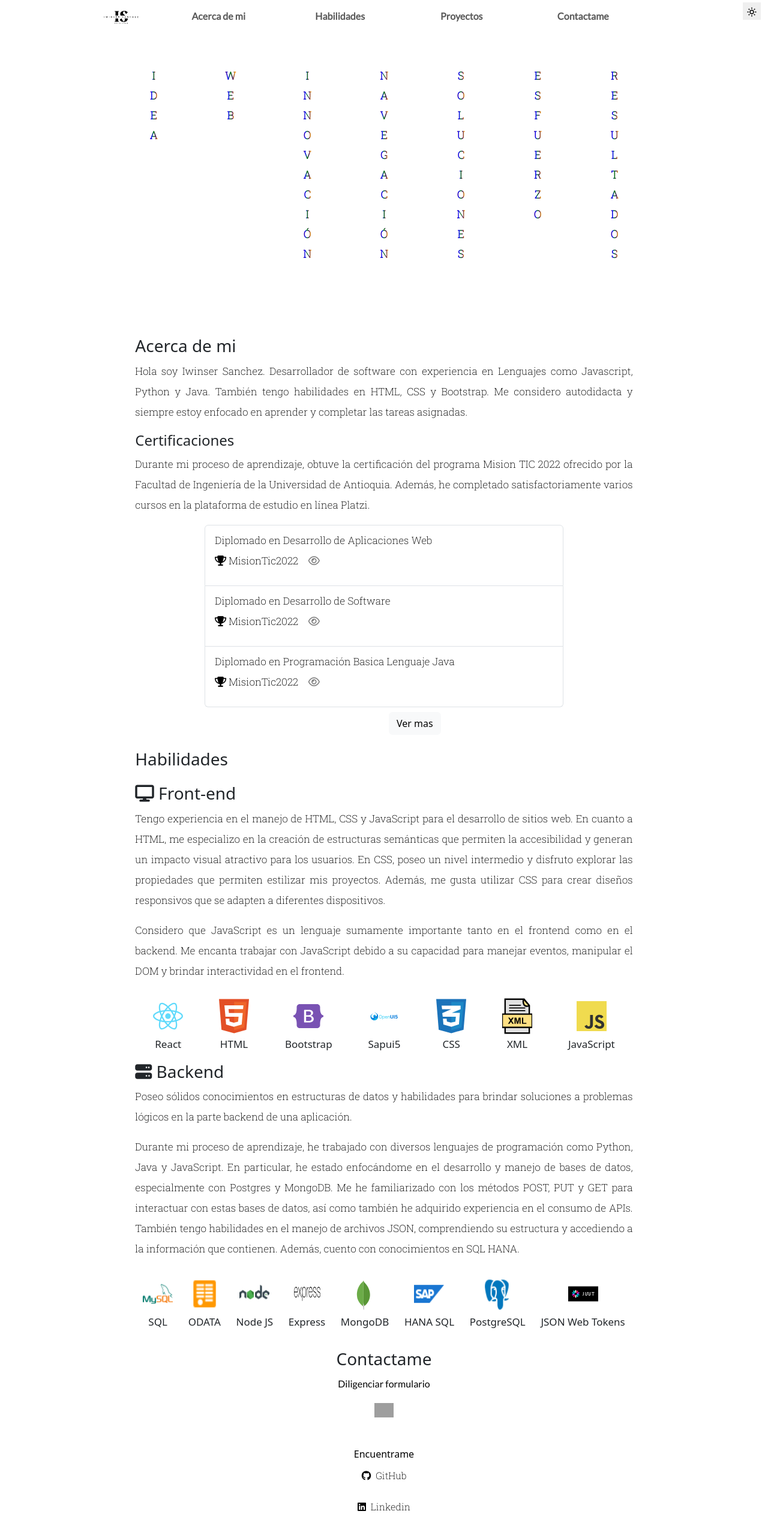
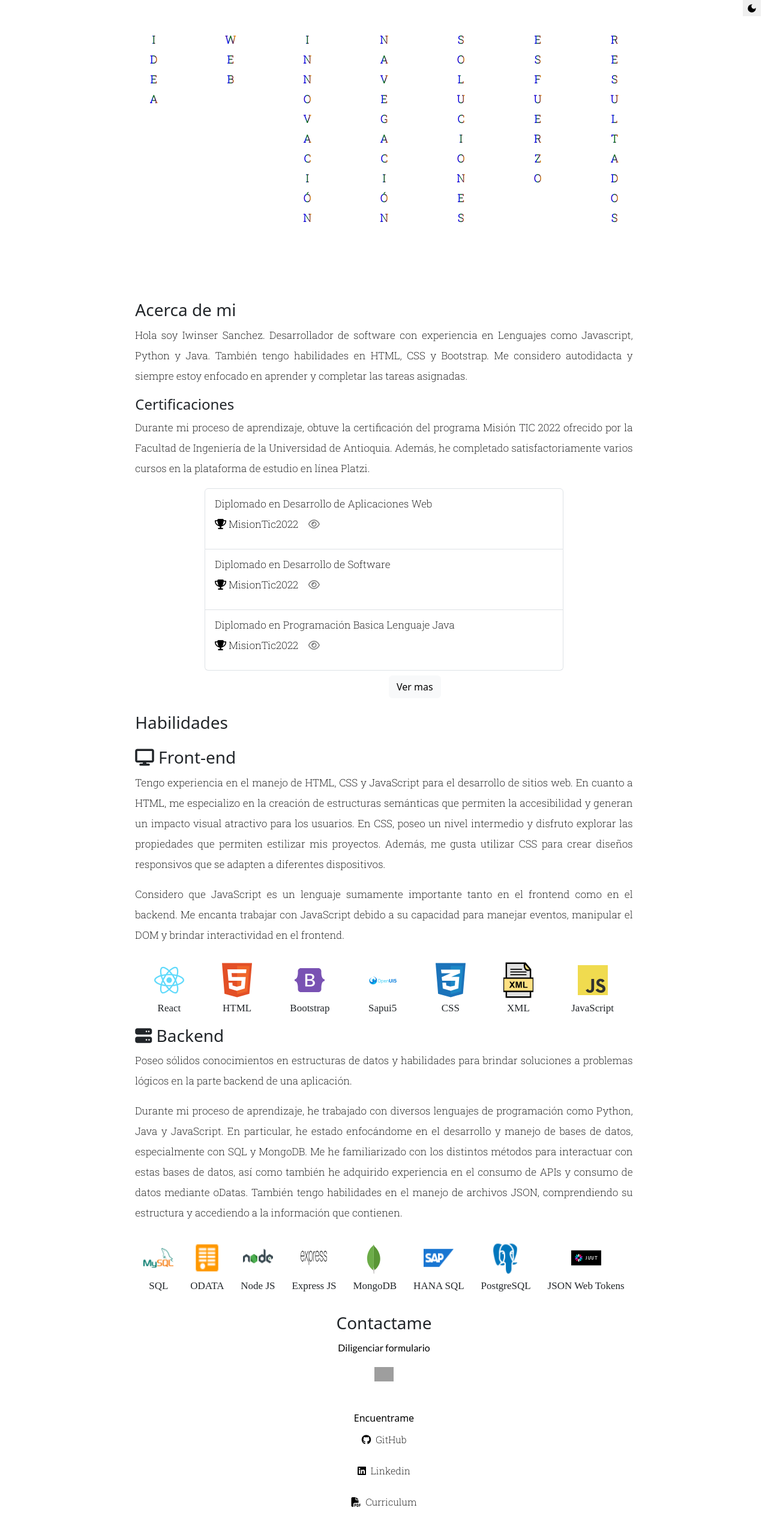
Before and after one commit to iwinser117/react-portafolio, a React app: page / in a window 1280 px wide. Shown: the top 2554 px of the page at 60% size. Built offline with nearby package versions, Linux system fonts and the light colour scheme; grey boxes are pictures that could not be loaded.

Commit message:
nav pagina inicio

```diff
--- a/src/buttons/DarkModeProvider.jsx
+++ b/src/buttons/DarkModeProvider.jsx
@@ -12,11 +12,8 @@ const DarkModeProvider = ({ children }) => {
 
   return (
     <div className={`dark-mode-container ${isDarkMode ? "dark-mode" : ""}`}>
-      <button
-        className="theme-toggle"
-        onClick={handleModeChange}
-      >
-        <p className="ci-icon">{isDarkMode ? <MdDarkMode /> : <BiSun />}</p>
+      <button className="theme-toggle" onClick={handleModeChange}>
+        <p className="ci-icon">{isDarkMode ? <BiSun /> : <MdDarkMode />}</p>
       </button>
 
       {children}
--- a/src/components/Acerca.jsx
+++ b/src/components/Acerca.jsx
@@ -32,7 +32,7 @@ const Acerca = () => {
         <h4>Certificaciones</h4>
         <p>
           Durante mi proceso de aprendizaje, obtuve la certificación del
-          programa Mision TIC 2022 ofrecido por la Facultad de Ingeniería de la
+          programa Misión TIC 2022 ofrecido por la Facultad de Ingeniería de la
           Universidad de Antioquia. Además, he completado satisfactoriamente
           varios cursos en la plataforma de estudio en línea Platzi.
         </p>
@@ -101,7 +101,7 @@ const Acerca = () => {
           </li>
           <li className="list-group-item list-group-item-action">
             <p>
-              Curso Práctico de Frontend Developer
+              Curso Practico de Frontend Developer
               <br />
               <i className="fa-solid fa-trophy icon-li"></i>&nbsp;Platzi &nbsp;
               &nbsp;
--- a/src/components/Formulario.jsx
+++ b/src/components/Formulario.jsx
@@ -111,7 +111,7 @@ const Fomulario = () => {
               type="text"
               className="form-control"
               id="asunto"
-              placeholder="Escribe una breve descripcion del motivo de contacto."
+              placeholder="Escribe una breve descripción del motivo de contacto."
               required
             />
           </div>
--- a/src/components/Habilidades.jsx
+++ b/src/components/Habilidades.jsx
@@ -52,23 +52,28 @@ const Habilidades = () => {
             HTML
           </a>
           <a>
-            <img src={bootstrap} width={"50px"} alt="" /><br />
+            <img src={bootstrap} width={"50px"} alt="" />
+            <br />
             Bootstrap
           </a>
           <a>
-            <img src={ui5} width={"50px"} alt="" /><br />
+            <img src={ui5} width={"50px"} alt="" />
+            <br />
             Sapui5
           </a>
           <a>
-            <img src={css} width={"50px"} alt="" /><br />
+            <img src={css} width={"50px"} alt="" />
+            <br />
             CSS
           </a>
           <a>
-            <img src={xml} width={"50px"} alt="" /><br />
+            <img src={xml} width={"50px"} alt="" />
+            <br />
             XML
           </a>
           <a>
-            <img src={logojavascript} width={"50px"} alt="" /><br />
+            <img src={logojavascript} width={"50px"} alt="" />
+            <br />
             JavaScript
           </a>
         </div>
@@ -87,12 +92,12 @@ const Habilidades = () => {
           Durante mi proceso de aprendizaje, he trabajado con diversos lenguajes
           de programación como Python, Java y JavaScript. En particular, he
           estado enfocándome en el desarrollo y manejo de bases de datos,
-          especialmente con Postgres y MongoDB. Me he familiarizado con los
-          métodos POST, PUT y GET para interactuar con estas bases de datos, así
-          como también he adquirido experiencia en el consumo de APIs. También
-          tengo habilidades en el manejo de archivos JSON, comprendiendo su
-          estructura y accediendo a la información que contienen. Además, cuento
-          con conocimientos en SQL HANA.
+          especialmente con SQL y MongoDB. Me he familiarizado con los distintos
+          métodos para interactuar con estas bases de datos, así como también he
+          adquirido experiencia en el consumo de APIs y consumo de datos
+          mediante oDatas. También tengo habilidades en el manejo de archivos
+          JSON, comprendiendo su estructura y accediendo a la información que
+          contienen.
         </p>
         <div className="img-skill-front">
           <a>
@@ -104,27 +109,33 @@ const Habilidades = () => {
             ODATA
           </a>
           <a>
-            <img src={node} width={"50px"} alt="" /><br />
+            <img src={node} width={"50px"} alt="" />
+            <br />
             Node JS
           </a>
           <a>
-            <img src={express} width={"50px"} alt="" /><br />
-            Express
+            <img src={express} width={"50px"} alt="" />
+            <br />
+            Express JS
           </a>
           <a>
-            <img src={mongodb} width={"50px"} alt="" /><br />
+            <img src={mongodb} width={"50px"} alt="" />
+            <br />
             MongoDB
           </a>
           <a>
-            <img src={btp} width={"50px"} alt="" /><br />
+            <img src={btp} width={"50px"} alt="" />
+            <br />
             HANA SQL
           </a>
           <a>
-            <img src={postgresql} width={"50px"} alt="" /><br />
+            <img src={postgresql} width={"50px"} alt="" />
+            <br />
             PostgreSQL
           </a>
           <a>
-            <img src={wjt} width={"50px"} alt="" /><br />
+            <img src={wjt} width={"50px"} alt="" />
+            <br />
             JSON Web Tokens
           </a>
         </div>
--- a/src/components/Nav.jsx
+++ b/src/components/Nav.jsx
@@ -1,12 +1,29 @@
-import React, { useState } from "react";
+import React, { useState, useEffect } from "react";
 import logo from "@assets/ok.svg";
 import "@styles/Nav.css";
 import { NavLink, useLocation } from "react-router-dom";
 const Nav = () => {
+  let prevScrollpos = window.pageYOffset;
+  window.onscroll = function () {
+    let currentScrollPos = window.pageYOffset;
+
+    if (prevScrollpos > currentScrollPos) {
+      document.getElementById("navbar").style.top = "0";
+    } else {
+      document.getElementById("navbar").style.top = "-50px";
+    }
+    if (prevScrollpos > currentScrollPos) {
+      document.getElementById("n2").style.top = "0";
+    } else {
+      document.getElementById("n2").style.top = "-50px";
+    }
+    prevScrollpos = currentScrollPos;
+  };
+
   return (
     <>
-      <nav className="navbar navbar-expand-lg ">
-        <div className="container-fluid w-75 ">
+      <nav id="navbar" className="navbar navbar-expand-lg">
+        <div className="container-fluid w-75" id="n2">
           <img className="navbar-brand" src={logo} width="60px" />
           <button
             className="navbar-toggler "
--- a/src/styles/Nav.css
+++ b/src/styles/Nav.css
@@ -49,6 +49,27 @@ nav .container-fluid .collapse{
   .nav-ul a:hover::before {
     transform: scaleX(1);
   }
+
+.dark-mode #navbar {
+  z-index: 100;
+  position: fixed; /* Make it stick/fixed */
+  top: 0;
+  height: 50px;
+  transition: top 0.5s;
+  background-color: #2c3135;
+}
+#navbar {
+  z-index: 100;
+  position: fixed; /* Make it stick/fixed */
+  top: 0;
+  height: 50px;
+  transition: top 0.5s;
+  background-color: rgba(255, 255, 255, 0.8);
+}
+
+.dark-mode nav {
+  background-color: #2c3135;
+}
 }
 
 /* Media query para pantallas medianas */
@@ -124,6 +145,26 @@ nav .container-fluid .collapse{
   .nav-ul a:hover::before {
     transform: scaleX(1);
   }
+  .dark-mode #navbar {
+    z-index: 100;
+    position: fixed; /* Make it stick/fixed */
+    top: 0;
+    height: 50px;
+    transition: top 0.5s;
+    background-color: #2c3135;
+  }
+  #navbar {
+    z-index: 100;
+    position: fixed; /* Make it stick/fixed */
+    top: 0;
+    height: 50px;
+    transition: top 0.5s;
+    background-color: rgba(255, 255, 255, 0.8);
+  }
+
+  .dark-mode nav {
+    background-color: #2c3135;
+  }
 }
 
 /* Media query para pantallas horizontales */
@@ -161,6 +202,35 @@ nav .container-fluid .collapse{
     color: black;
     text-align: center;
   }
+  .dark-mode #n2 {
+    z-index: 100;
+    position: fixed; /* Make it stick/fixed */
+    top: 0;
+    height: 52px;
+    transition: top 0.5s;
+    background-color: #2c3135;
+    width: 100% !important;
+  }
+  .dark-mode #n2 a {
+    color: white;
+    background-color: #2c3135;
+    z-index: 200;
+  }
+  #n2 {
+    width: 100% !important;
+    z-index: 100;
+    position: fixed; /* Make it stick/fixed */
+    top: 0;
+    height: 50px;
+    transition: top 0.5s;
+    background-color: rgba(255, 255, 255, 0.8);
+  }
+  #n2 a {
+    background-color: rgba(255, 255, 255, 0.8);
+    z-index: 200;
+  }
+  .dark-mode button {
+    background: white;  }
 }
 nav li {
   font-family: 'Lato', sans-serif;
--- a/src/styles/botons.css
+++ b/src/styles/botons.css
@@ -1,7 +1,7 @@
 @media (max-width: 800px) and (min-width: 100px) {
   .theme-toggle {
     position: fixed;
-    bottom: 12px;
+    bottom: 18px;
     left: 12px;
     z-index: 1000;
     background-color: transparent;
@@ -13,11 +13,14 @@
     cursor: pointer;
     transition: all 0.3s ease-in-out;
   }
+  .dark-mode .ci-icon {
+    color: rgb(0, 0, 0) !important;
+  }
 }
-@media (min-width: 801px) and (max-width: 5000px) {
+@media (min-width: 801px) and (max-width: 1200px) {
   .theme-toggle {
     position: fixed;
-    top: 4px;
+    top: 5px;
     right: 12px;
     z-index: 1000;
     background-color: transparent;
@@ -29,16 +32,30 @@
     cursor: pointer;
     transition: all 0.3s ease-in-out;
   }
-}
-.dark-mode .theme-toggle p {
-  color: #ffffff;
+  .dark-mode .theme-toggle p {
+    color: #ffffff !important;
+  }
 }
 
-.ci-icon {
-  color: rgb(122, 60, 60);
-  font-size: 18px;
-  padding: 0;
-  margin: 0;
+
+@media (min-width: 1201px) {
+  .theme-toggle {
+    position: fixed;
+    top: -2px;
+    right: 12px;
+    z-index: 1000;
+    background-color: transparent;
+    color: #030303;
+    border: none;
+    border-radius: 50%;
+    padding: 0.5rem;
+    font-size: 1rem;
+    cursor: pointer;
+    transition: all 0.3s ease-in-out;
+  }
+  .dark-mode .theme-toggle p {
+    color: #ffffff !important;
+  }
 }
 
 .btn-arriba:hover {
@@ -67,8 +84,8 @@
   color: #ffffff;
 }
 
-.dark-mode .ci-icon:hover {
-  color: rgb(255, 230, 0);
+.dark-mode .ci-icon {
+  color: rgb(0, 0, 0) !important;
 }
 button .ci-icon:hover {
   color: rgb(0, 0, 0);
--- a/src/styles/habilidades.css
+++ b/src/styles/habilidades.css
@@ -9,6 +9,7 @@
 .img-skill-front a {
   padding: 12px;
   text-align: center;
+  font-family: cursive;
 }
 .img-skill-front a img{
   height: 60px;
```
Also changed, not shown: src/components/Descripcion.jsx (+13 -14 lines), src/assets/bannerIa1.jpeg (deleted).
